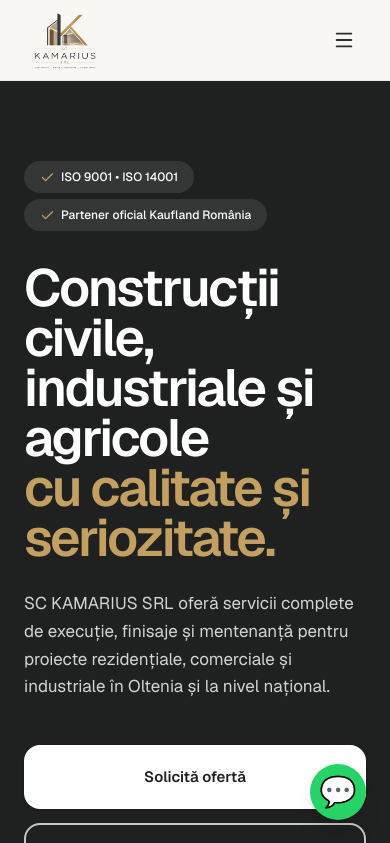
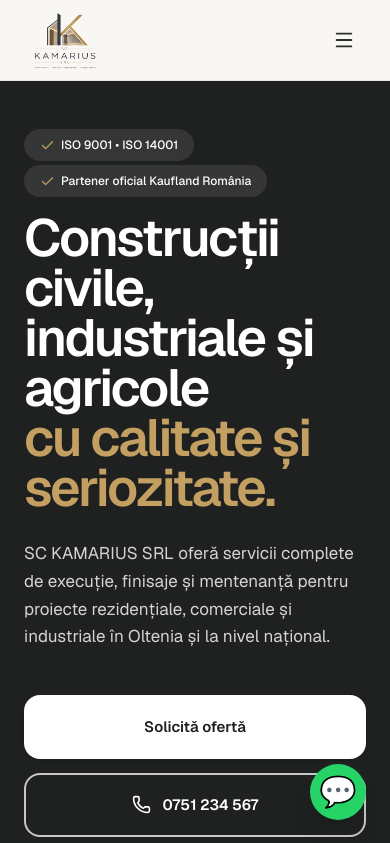
Before and after one commit to alextagdev/kamarius, a Next.js app: page / in a window 390 px wide. Shown: the top 843 px of the page. Built offline with nearby package versions, Linux system fonts and the light colour scheme.

Commit message:
ui: further reduce top spacing on mobile for ISO badges in hero
- Hero top padding on phone: pt-12 (was pt-20)
- Badges block margin-bottom on mobile: mb-4 (was mb-8)
- Tighter gap-y on mobile
- Desktop unchanged

```diff
--- a/app/page.tsx
+++ b/app/page.tsx
@@ -60,10 +60,10 @@
 
       {/* HERO - Larger & Cleaner */}
       <header className="bg-[#1F2120] text-white">
-        <div className="max-w-screen-2xl mx-auto px-6 lg:px-12 xl:px-16 pt-20 pb-24 lg:pt-28 lg:pb-32">
+        <div className="max-w-screen-2xl mx-auto px-6 lg:px-12 xl:px-16 pt-12 md:pt-16 lg:pt-28 pb-20 md:pb-24 lg:pb-32">
           <div className="max-w-[920px]">
-            {/* Trust badges - more compact on mobile */}
-            <div className="flex flex-wrap items-center gap-x-2.5 gap-y-1.5 mb-8 md:mb-10">
+            {/* Trust badges - even less top space on mobile */}
+            <div className="flex flex-wrap items-center gap-x-2.5 gap-y-1 mb-4 md:mb-8">
               <div className="inline-flex items-center gap-x-1.5 bg-white/10 backdrop-blur px-4 md:px-5 h-8 md:h-10 rounded-full text-xs md:text-sm font-medium">
                 <Check size={15} className="text-[#C39F61]" />
                 <span>ISO 9001 • ISO 14001</span>
```
